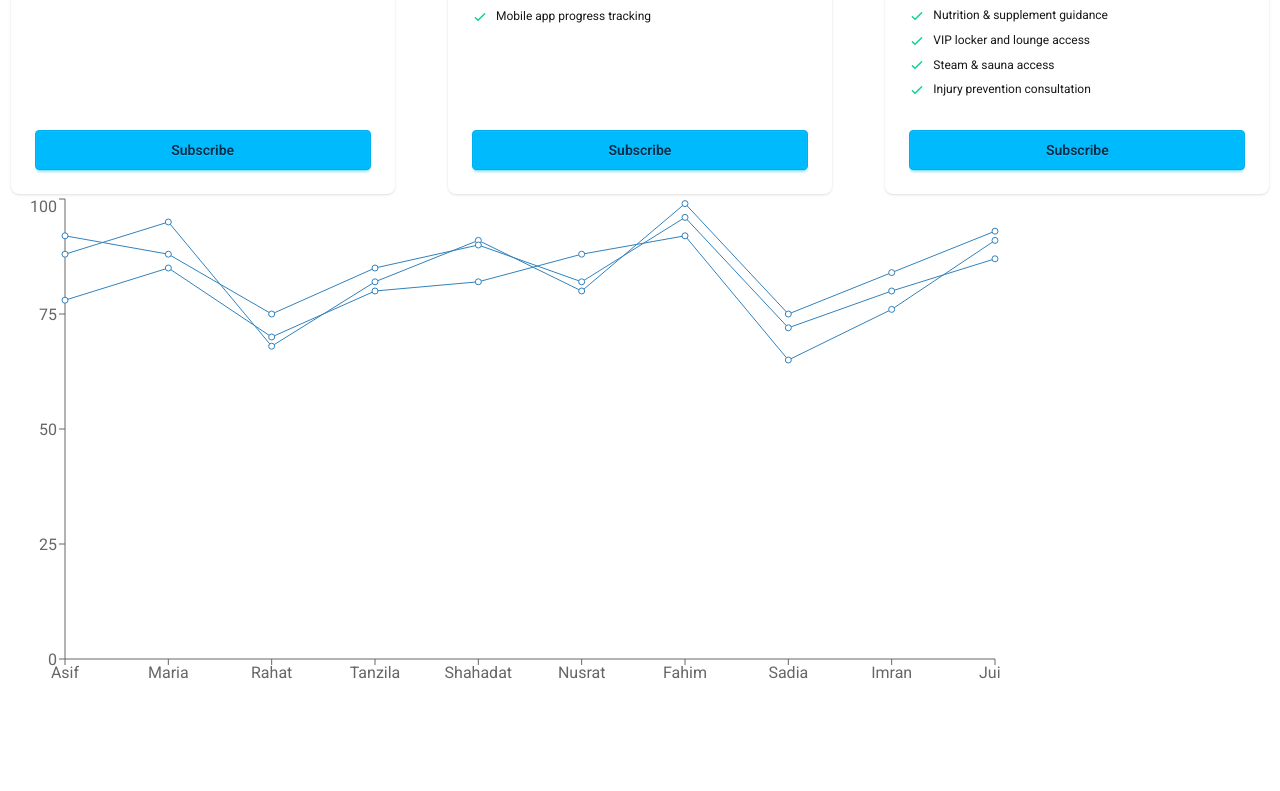
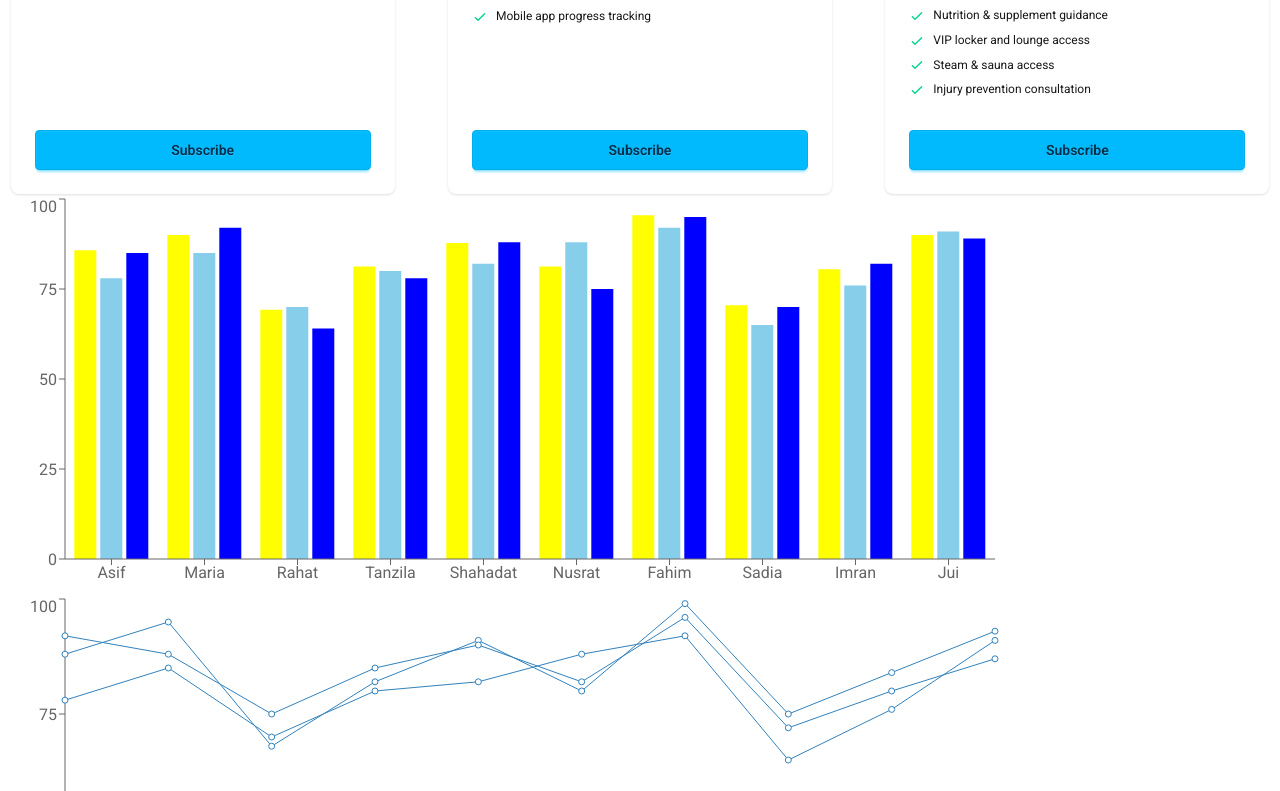
Before and after one commit to shahadat-hossain99/React-Ecosystem, a React (Vite) app: page / in a window 1280 px wide. Shown: the part 490-1281 px from the top of the page. Before the commit the page ends 1184 px from the top, so only its background shows below. Built offline with nearby package versions, Linux system fonts and the light colour scheme.

Commit message:
New chart created with the help of axios js

```diff
--- a/package.json
+++ b/package.json
@@ -11,6 +11,7 @@
   },
   "dependencies": {
     "@tailwindcss/vite": "^4.2.2",
+    "axios": "^1.14.0",
     "lucide-react": "^1.7.0",
     "react": "^19.2.4",
     "react-dom": "^19.2.4",
--- /dev/null
+++ b/public/marksData.json
@@ -0,0 +1,63 @@
+[
+  {
+    "id": 1,
+    "name": "Asif",
+    "marks": {
+      "physics": 85,
+      "chemistry": 78,
+      "biology": 92,
+      "math": 88
+    }
+  },
+  {
+    "id": 2,
+    "name": "Maria",
+
+    "marks": { "physics": 92, "chemistry": 85, "biology": 88, "math": 95 }
+  },
+  {
+    "id": 3,
+    "name": "Rahat",
+    "marks": { "physics": 64, "chemistry": 70, "biology": 75, "math": 68 }
+  },
+  {
+    "id": 4,
+    "name": "Tanzila",
+    "marks": { "physics": 78, "chemistry": 80, "biology": 85, "math": 82 }
+  },
+  {
+    "id": 5,
+    "name": "Shahadat",
+    "marks": { "physics": 88, "chemistry": 82, "biology": 90, "math": 91 }
+  },
+  {
+    "id": 6,
+    "name": "Nusrat",
+    "marks": { "physics": 75, "chemistry": 88, "biology": 82, "math": 80 }
+  },
+  {
+    "id": 7,
+    "name": "Fahim",
+    "marks": { "physics": 95, "chemistry": 92, "biology": 96, "math": 99 }
+  },
+  {
+    "id": 8,
+    "name": "Sadia",
+    "marks": {
+      "physics": 70,
+      "chemistry": 65,
+      "biology": 72,
+      "math": 75
+    }
+  },
+  {
+    "id": 9,
+    "name": "Imran",
+    "marks": { "physics": 82, "chemistry": 76, "biology": 80, "math": 84 }
+  },
+  {
+    "id": 10,
+    "name": "Jui",
+    "marks": { "physics": 89, "chemistry": 91, "biology": 87, "math": 93 }
+  }
+]
--- a/src/App.jsx
+++ b/src/App.jsx
@@ -4,8 +4,12 @@ import DaisyNav from "./Components/DaisyNav/DaisyNav";
 import NavBar from "./Components/NavBar/NavBar";
 import PricingOptions from "./Components/PricingOptions/PricingOptions";
 import ResultsChart from "./Components/ResultsChart/ResultsChart";
+import Axios from "axios";
+import MarksChart from "./Components/MarksChart/MarksChart";
 
 const pricingPromise = fetch("/pricingData.json").then((res) => res.json());
+
+const marksPromise = Axios("marksData.json");
 
 function App() {
   return (
@@ -24,6 +28,14 @@ function App() {
           <PricingOptions pricingPromise={pricingPromise}></PricingOptions>
         </Suspense>
 
+        <Suspense
+          fallback={
+            <span className="loading loading-spinner loading-xl"></span>
+          }
+        >
+          <MarksChart marksPromise={marksPromise}></MarksChart>
+        </Suspense>
+
         <ResultsChart></ResultsChart>
       </main>
 
--- /dev/null
+++ b/src/Components/MarksChart/MarksChart.jsx
@@ -0,0 +1,45 @@
+import React from "react";
+import { use } from "react";
+import { Bar, BarChart, XAxis, YAxis } from "recharts";
+
+const MarksChart = ({ marksPromise }) => {
+  const markDataRes = use(marksPromise);
+  const markData = markDataRes.data;
+
+  console.log(markDataRes);
+  console.log(markData);
+
+  //   Data processing for the chart
+  const marksChartData = markData.map((studentData) => {
+    const student = {
+      id: studentData.id,
+      name: studentData.name,
+      physics: studentData.marks.physics,
+      math: studentData.marks.math,
+      chemistry: studentData.marks.chemistry,
+      biology: studentData.marks.biology,
+    };
+
+    const avg =
+      (student.physics + student.chemistry + student.math + student.biology) /
+      4;
+
+    student.avg = avg;
+
+    return student;
+  });
+  console.log(marksChartData);
+  return (
+    <div>
+      <BarChart width={1000} height={400} data={marksChartData}>
+        <XAxis dataKey={"name"}></XAxis>
+        <YAxis></YAxis>
+        <Bar dataKey={"avg"} fill="yellow"></Bar>
+        <Bar dataKey={"chemistry"} fill="skyBlue"></Bar>
+        <Bar dataKey={"physics"} fill="blue"></Bar>
+      </BarChart>
+    </div>
+  );
+};
+
+export default MarksChart;
```
Also changed, not shown: 1 other file (tests, documents, lock files or other folders).
